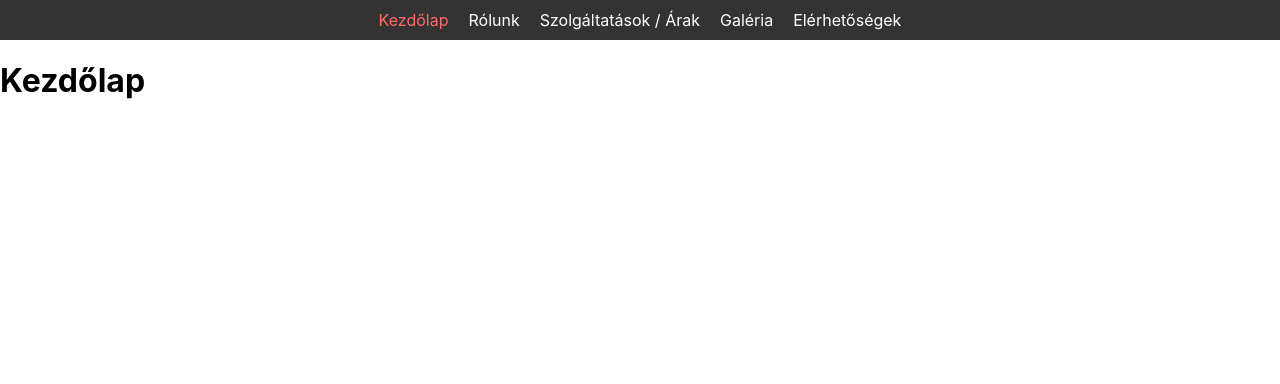
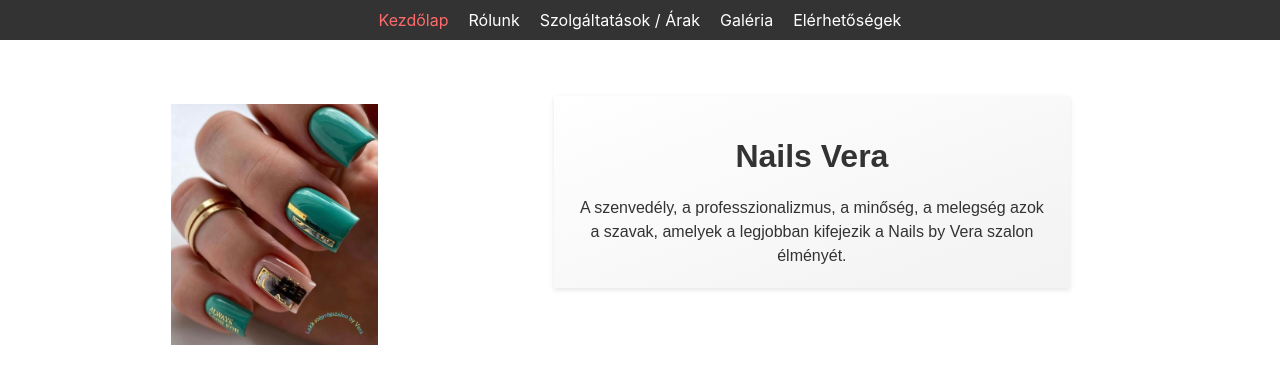
Before and after one commit to hunbp75/Nail, a React (Create React App) app: page / in a window 1280 px wide. Shown: the top 384 px of the page. Built offline with nearby package versions, Linux system fonts and the light colour scheme.

Commit message:
working on the about and home pages

```diff
--- a/src/Pages/About/About.jsx
+++ b/src/Pages/About/About.jsx
@@ -3,7 +3,7 @@ import "./about.css";
 
 const About = () => {
   return (
-    <div className="container">
+    <div className="container_about">
       <p>
         Üdvözöljük a Nails by Vera, a szentendrei körömszalonban, amely büszke
         arra, hogy a város legjobb manikűr és pedikűr szolgáltatásait kínálja!
--- a/src/Pages/About/about.css
+++ b/src/Pages/About/about.css
@@ -1,4 +1,4 @@
-.container {
+.container_about {
   max-width: 600px;
   margin: 0 auto;
   padding: 20px;
@@ -9,11 +9,11 @@
   box-shadow: 0px 2px 5px rgba(0, 0, 0, 0.1);
 }
 
-.container p {
+.container_about p {
   margin-bottom: 20px;
   line-height: 1.5;
 }
 
-.container p:last-child {
+.container_about p:last-child {
   margin-bottom: 0;
 }
--- a/src/Pages/Home/Home.jsx
+++ b/src/Pages/Home/Home.jsx
@@ -1,9 +1,20 @@
+import React from "react";
 import "./home.css";
+import Image1 from "../Pictures/Screenshot_20230529-023821_Photo Editor Pro - Polish.jpg";
 
 const Home = () => {
   return (
-    <div>
-      <h1>Kezdőlap</h1>
+    <div className="container">
+      <div className="image">
+        <img src={Image1} alt="Kép leírása" />
+      </div>
+      <div className="text">
+        <h1>Nails Vera</h1>
+        <p>
+          A szenvedély, a professzionalizmus, a minőség, a melegség azok a
+          szavak, amelyek a legjobban kifejezik a Nails by Vera szalon élményét.
+        </p>
+      </div>
     </div>
   );
 };
--- a/src/Pages/Home/home.css
+++ b/src/Pages/Home/home.css
@@ -0,0 +1,57 @@
+.container {
+  display: flex;
+  flex-direction: column;
+  align-items: center;
+  justify-content: space-between;
+  height: 100%;
+  margin-right: 210px;
+}
+
+.image {
+  margin-top: 4rem;
+  margin-bottom: 20px;
+  margin-left: 1rem;
+  display: flex;
+  justify-content: center;
+  align-items: center;
+}
+
+.image img {
+  max-width: 40%;
+  height: auto;
+}
+
+.text {
+  text-align: center;
+  margin-left: 20px;
+  max-width: 600px;
+  margin: 0 auto;
+  padding: 20px;
+  font-family: Arial, sans-serif;
+  color: #333;
+  background-color: #f2f2f2;
+  background-image: linear-gradient(to bottom right, #ffffff, #f2f2f2);
+  box-shadow: 0px 2px 5px rgba(0, 0, 0, 0.1);
+}
+
+.text p {
+  margin-bottom: 20px;
+  line-height: 1.5;
+}
+
+.text p:last-child {
+  margin-bottom: 0;
+}
+
+@media (min-width: 768px) {
+  .container {
+    flex-direction: row;
+    justify-content: center;
+    align-items: center;
+  }
+
+  .image {
+    margin-right: 20px;
+    margin-bottom: 0;
+  }
+}
```
Also changed, not shown: src/Pages/Pictures/Screenshot_20230529-023821_Photo Editor Pro - Polish.jpg (added), src/Pages/Pictures/Screenshot_20230529-024802_Photo Editor Pro - Polish.jpg (added).
